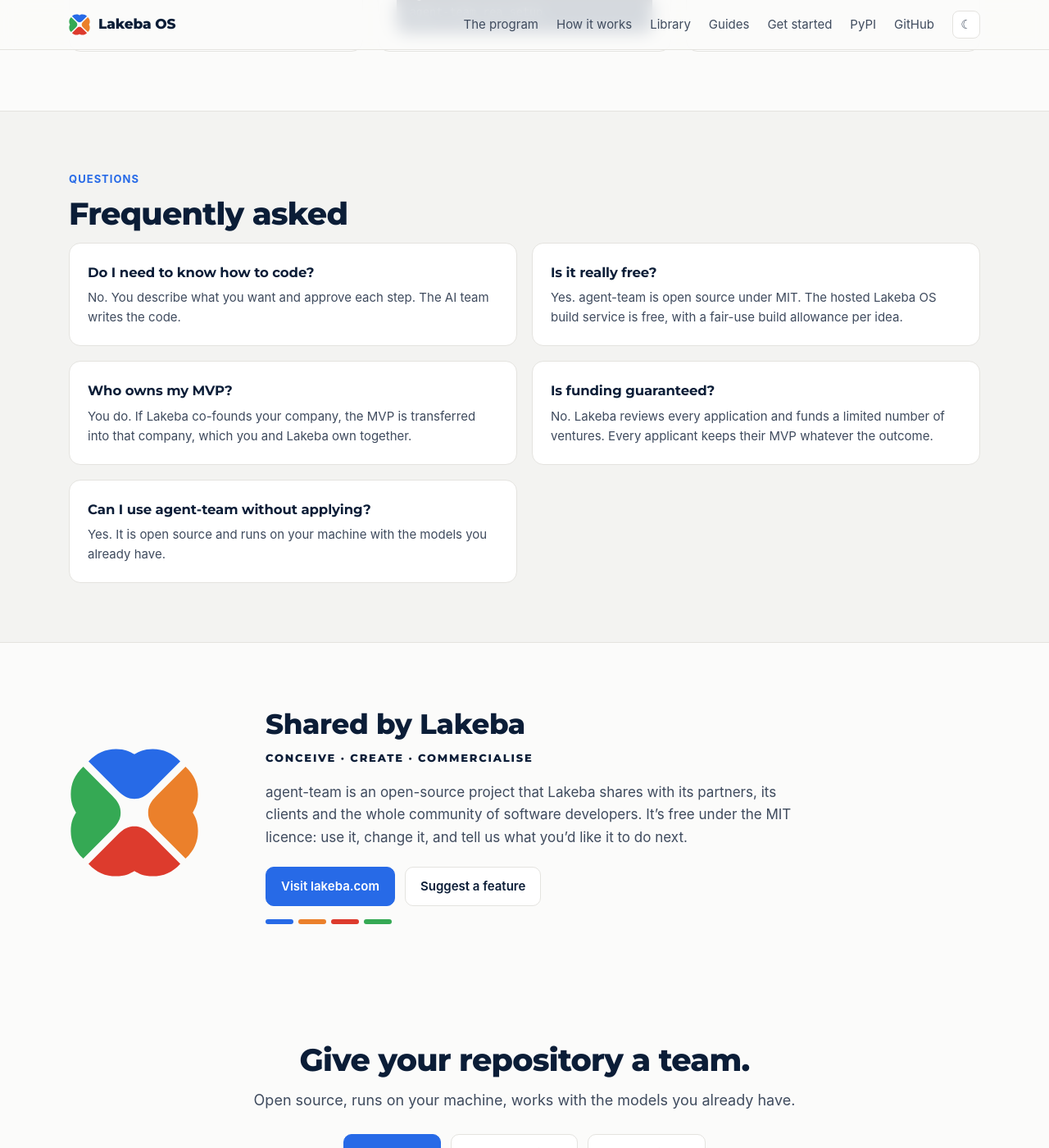
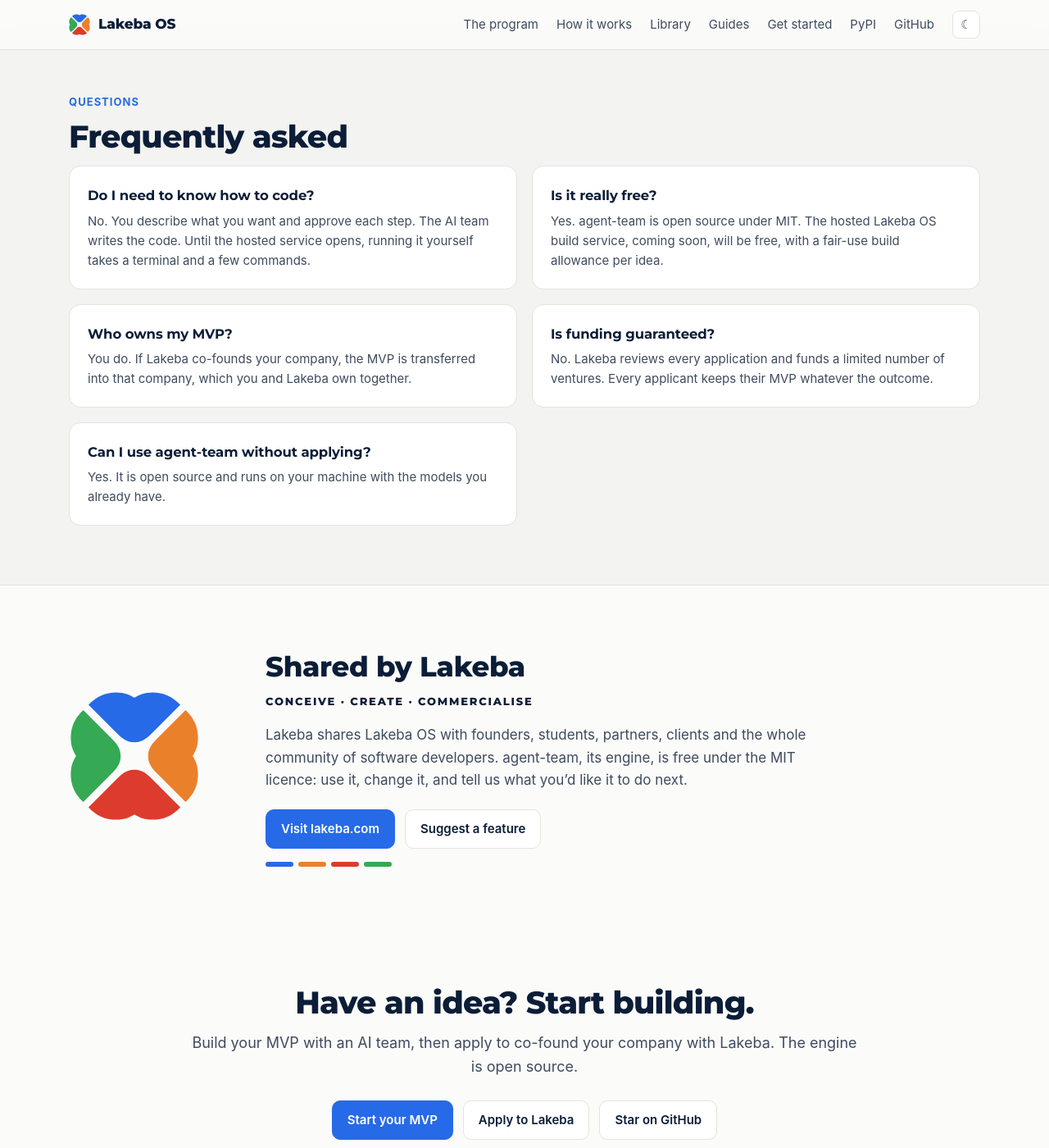
Before and after one commit to lakeba/agent-team, a Jekyll site: the page built from docs/index.html, in a window 1280 px wide and 1400 px high, scrolled down 10539 px. Shown: the whole window at 82% size. Built offline with Jekyll 4.4.1, drawn with Linux system fonts in a browser that asks for light colours; some of the changed text lies outside the part shown.

Commit message:
Lakeba OS copy: hosted service as coming, accurate wording; release 0.12.1
- Hosted build service described as coming soon (program step and FAQ); the coding FAQ says
  what running it yourself takes today; "releases" instead of "ships"; demo caption names
  the sentence; footer says only agent-team is open source; builder-first closing band and
  Lakeba section; motto intro without hype; no install box in the hero.
- Version 0.12.1 so PyPI shows the Lakeba OS README and description.

Co-Authored-By: Claude Opus 5.5 <noreply@anthropic.com>

```diff
--- a/docs/_config.yml
+++ b/docs/_config.yml
@@ -1,6 +1,6 @@
 # GitHub Pages (Settings → Pages → Deploy from a branch → main, /docs) renders these pages.
 title: Lakeba OS
-description: Have an idea? Describe it to Lakeba OS, an AI team builds the MVP, then apply to co-found your company with Lakeba. agent-team, the engine, is open source.
+description: Have an idea? Describe it to Lakeba OS, an AI team builds the MVP, then apply to co-found your company with Lakeba. agent-team, its engine, is open source.
 plugins:
   - jekyll-relative-links
   - jekyll-optional-front-matter
--- a/docs/_includes/footer.html
+++ b/docs/_includes/footer.html
@@ -2,7 +2,7 @@
   <div class="wrap">
     <a class="made" href="https://lakeba.com" aria-label="Lakeba">
       <img src="{{ '/assets/brand/lakeba-mark.svg' | relative_url }}" alt="" width="28" height="28">
-      <span><strong>Lakeba OS</strong> is open source, shared by <strong>Lakeba</strong> · agent-team is MIT licensed</span>
+      <span><strong>Lakeba OS</strong> is shared by <strong>Lakeba</strong> · agent-team, its engine, is open source and MIT licensed</span>
     </a>
     <nav aria-label="Footer">
       <a href="{{ '/architecture.html' | relative_url }}">Architecture</a>
--- a/docs/index.html
+++ b/docs/index.html
@@ -1,14 +1,14 @@
 ---
 layout: home
 title: Lakeba OS
-description: Have an idea? Describe it to Lakeba OS. An AI team plans it, builds it, tests it and ships it as a working MVP. Then apply to Lakeba to co-found your company, with Lakeba as investor and venture studio behind you.
+description: Have an idea? Describe it to Lakeba OS. An AI team plans it, builds it, tests it and releases it as a working MVP. Then apply to Lakeba to co-found your company, with Lakeba as investor and venture studio behind you.
 ---
 <section class="hero">
   <div class="wrap hero-grid">
     <div>
       <span class="pill"><span class="dot"></span> Lakeba OS · open source · by Lakeba</span>
       <h1>Have an idea? Build&nbsp;it.<br><span class="accent">Then build a company around it.</span></h1>
-      <p class="lede">Describe your vision to Lakeba OS. An AI team plans it, builds it, tests it and ships it as a
+      <p class="lede">Describe your vision to Lakeba OS. An AI team plans it, builds it, tests it and releases it as a
         working MVP. Then apply to Lakeba to co-found your company, with Lakeba as investor and venture studio
         behind you.</p>
       <div class="ctas">
@@ -18,10 +18,6 @@ description: Have an idea? Describe it to Lakeba OS. An AI team plans it, builds
       </div>
       <p class="muted small" style="margin:0 0 14px">Under the hood: agent-team, the engine of Lakeba OS, an open-source
         AI dev team you can also run yourself.</p>
-      <div class="install" aria-label="Install command">
-        <span class="prompt">$</span><code>pipx install agent-team</code>
-        <button class="copy" type="button" data-copy="pipx install agent-team">Copy</button>
-      </div>
       <div class="facts">
         <span class="pill">Claude</span><span class="pill">Ollama</span><span class="pill">OpenAI-compatible</span>
         <span class="pill">Your other machines</span><span class="pill">Behaviour checks with REA</span><span class="pill">Built-in specialists &amp; playbooks</span><span class="pill">MCP for any coding agent</span><span class="pill">macOS &amp; Linux</span>
@@ -46,7 +42,7 @@ description: Have an idea? Describe it to Lakeba OS. An AI team plans it, builds
         <span class="line" style="animation-delay:4.3s"><span class="c-ok">▸ merged PR #12</span> <span class="c-dim">· $0.31 · 6 min</span></span>
       </div>
     </div>
-    <figcaption class="caption">What Lakeba OS does with one sentence from you.</figcaption>
+    <figcaption class="caption">What Lakeba OS does with one sentence from you: “add CSV export”.</figcaption>
     </figure>
   </div>
 </section>
@@ -59,7 +55,7 @@ description: Have an idea? Describe it to Lakeba OS. An AI team plans it, builds
       <div class="card"><div class="kind">Step 1</div><h3>Describe</h3>
         <p>Tell Lakeba OS what you want to build, in plain language. No code needed.</p></div>
       <div class="card"><div class="kind">Step 2</div><h3>Build</h3>
-        <p>The AI team writes the plan, the code, the tests and the reviews, and gives you a working MVP, hosted and free.</p></div>
+        <p>The AI team writes the plan, the code, the tests and the reviews, and gives you a working MVP. Hosted and free, coming soon.</p></div>
       <div class="card"><div class="kind">Step 3</div><h3>Apply</h3>
         <p>Submit your MVP and a short pitch to Lakeba. Lakeba OS produces the positioning brief and pitch deck for you.</p></div>
       <div class="card"><div class="kind">Step 4</div><h3>Found</h3>
@@ -95,8 +91,7 @@ description: Have an idea? Describe it to Lakeba OS. An AI team plans it, builds
   <div class="wrap">
     <p class="eyebrow">From idea to market</p>
     <h2 class="title">The program, in three words.</h2>
-    <p class="intro">Take a product from an idea to the people who use it, with a team that never sleeps and never
-      skips a review.</p>
+    <p class="intro">Take a product from an idea to the people who use it, with an AI team that reviews every change.</p>
     <div class="motto">
       <div class="card conceive"><div class="word">Conceive</div><h3>Agree what to build</h3>
         <p>You bring the idea and the vision. The members discuss it, agree a roadmap and turn it into GitHub issues.</p>
@@ -369,9 +364,9 @@ agent-team ui</div></div>
     <h2 class="title">Frequently asked</h2>
     <div class="grid g2">
       <div class="card"><h3>Do I need to know how to code?</h3>
-        <p>No. You describe what you want and approve each step. The AI team writes the code.</p></div>
+        <p>No. You describe what you want and approve each step. The AI team writes the code. Until the hosted service opens, running it yourself takes a terminal and a few commands.</p></div>
       <div class="card"><h3>Is it really free?</h3>
-        <p>Yes. agent-team is open source under MIT. The hosted Lakeba OS build service is free, with a fair-use build allowance per idea.</p></div>
+        <p>Yes. agent-team is open source under MIT. The hosted Lakeba OS build service, coming soon, will be free, with a fair-use build allowance per idea.</p></div>
       <div class="card"><h3>Who owns my MVP?</h3>
         <p>You do. If Lakeba co-founds your company, the MVP is transferred into that company, which you and Lakeba own together.</p></div>
       <div class="card"><h3>Is funding guaranteed?</h3>
@@ -388,8 +383,8 @@ agent-team ui</div></div>
     <div>
       <p class="wordmark">Shared by Lakeba</p>
       <p class="tagline">CONCEIVE · CREATE · COMMERCIALISE</p>
-      <p>agent-team is an open-source project that Lakeba shares with its partners, its clients and the whole
-        community of software developers. It’s free under the MIT licence: use it, change it, and tell us what
+      <p>Lakeba shares Lakeba OS with founders, students, partners, clients and the whole community of software
+        developers. agent-team, its engine, is free under the MIT licence: use it, change it, and tell us what
         you’d like it to do next.</p>
       <div class="ctas" style="display:flex;gap:12px;flex-wrap:wrap;margin-top:22px">
         <a class="btn primary" href="https://lakeba.com">Visit lakeba.com</a>
@@ -402,11 +397,11 @@ agent-team ui</div></div>
 
 <section class="cta-band">
   <div class="wrap">
-    <h2 class="title">Give your repository a team.</h2>
-    <p class="intro" style="margin:0 auto 26px">Open source, runs on your machine, works with the models you already have.</p>
+    <h2 class="title">Have an idea? Start building.</h2>
+    <p class="intro" style="margin:0 auto 26px">Build your MVP with an AI team, then apply to co-found your company with Lakeba. The engine is open source.</p>
     <div class="ctas">
-      <a class="btn primary" href="#start">Get started</a>
-      <a class="btn" href="{{ '/architecture.html' | relative_url }}">Read the guides</a>
+      <a class="btn primary" href="#start">Start your MVP</a>
+      <a class="btn" href="https://lakeba.com/os/apply">Apply to Lakeba</a>
       <a class="btn" href="https://github.com/lakeba/agent-team">Star on GitHub</a>
     </div>
   </div>
--- a/plugin/hooks/register.tsx
+++ b/plugin/hooks/register.tsx
@@ -8,7 +8,7 @@ import type { Health, Job, Snapshot } from '../types'
 
 // Keep equal to plugin.json's version and the CLI's (a test checks): a mismatch means one of
 // them wasn't updated, and the panel says so.
-const PLUGIN_VERSION = '0.12.0'
+const PLUGIN_VERSION = '0.12.1'
 const PANE = 'agent-team'
 const TITLE = 'agent-team'
 const snapshot = atom({ plugin: 'agent-team', key: 'snapshot' } as const, null)
--- a/pyproject.toml
+++ b/pyproject.toml
@@ -4,7 +4,7 @@ build-backend = "setuptools.build_meta"
 
 [project]
 name = "agent-team"
-version = "0.12.0"
+version = "0.12.1"
 description = "agent-team, the engine of Lakeba OS: an AI dev team for your repository."
 readme = "README.md"
 requires-python = ">=3.11"
```
Also changed, not shown: plugin/tests/panel.test.ts (+4 -4 lines), CHANGELOG.md, README.md, plugin/.claude-plugin/plugin.json, 1 other file.
